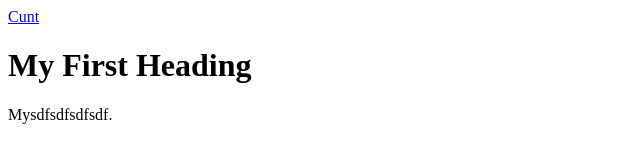
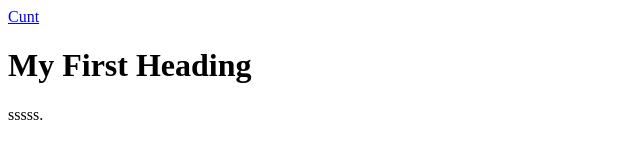
Before and after one commit to NotARainb0w/Testshit, a plain HTML site: page index.html in a window 1280 px wide. Shown: the whole page, without its empty margins (0-640 px from the left). Drawn offline with Linux system fonts and the light colour scheme.

Commit message:
Update index.html

```diff
--- a/index.html
+++ b/index.html
@@ -7,7 +7,7 @@
 <body>
 
 <h1>My First Heading</h1>
-<p>Mysdfsdfsdfsdf.</p>
+<p>sssss.</p>
 
 </body>
 </html>
```
